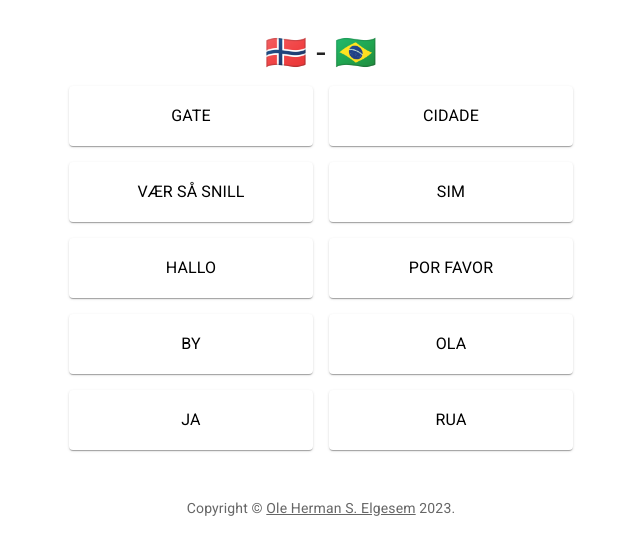
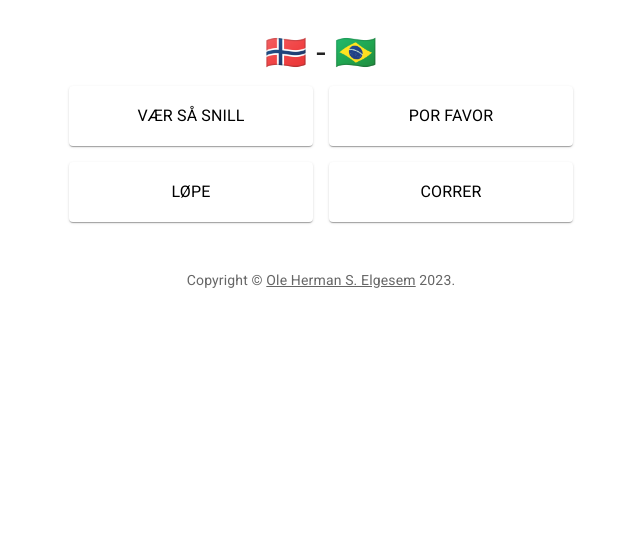
Before and after one commit to olehermanse/marina, a React (Vite) app: page / in a window 1280 px wide. Shown: the top 554 px of the page, without its empty margins (319-959 px from the left). Built offline with nearby package versions, Linux system fonts and the light colour scheme.

Commit message:
Dynamic difficulty
Signed-off-by: Ole Herman Schumacher Elgesem <ole@northern.tech>

```diff
--- a/src/App.tsx
+++ b/src/App.tsx
@@ -54,10 +54,10 @@ const dictionary = {
   kjæreste: "namorado/a",
 };
 
-function getNewWords() {
+function getNewWords(n) {
   let pairs = Object.entries(dictionary);
   shuffleArray(pairs);
-  let selection = pairs.slice(0, 5);
+  let selection = pairs.slice(0, n / 2);
   let no: string[] = [];
   let pt: string[] = [];
   for (let pair of selection) {
@@ -72,23 +72,28 @@ function getNewWords() {
 }
 
 export default function App() {
-  const [buttonStates, setButtonStates] = useState(Array(10).fill(""));
-  const [words, setWords] = useState(getNewWords());
+  const [difficulty, setDifficulty] = useState(4);
+  const [buttonStates, setButtonStates] = useState(Array(difficulty).fill(""));
+  const [words, setWords] = useState(getNewWords(difficulty));
 
   function leftSideClicked() {
-    return buttonStates.slice(0, 5).some((e) => e === "highlighted");
+    return buttonStates
+      .slice(0, words.length / 2)
+      .some((e) => e === "highlighted");
   }
 
   function rightSideClicked() {
-    return buttonStates.slice(5, 10).some((e) => e === "highlighted");
+    return buttonStates
+      .slice(words.length / 2, words.length)
+      .some((e) => e === "highlighted");
   }
 
-  function handleFillNewWords() {
-    setButtonStates(Array(10).fill(""));
-    setWords(getNewWords());
+  function handleFillNewWords(n) {
+    setButtonStates(Array(n).fill(""));
+    setWords(getNewWords(n));
   }
 
-  function handleBothSidesClicked(i) {
+  function handleBothSidesClicked(i: any) {
     const nextButtonStates = buttonStates.slice();
     nextButtonStates[i] = "highlighted";
     let indices = [];
@@ -97,9 +102,10 @@ export default function App() {
         indices.push(i);
       }
     }
-    let a = indices[0];
-    let b = indices[1];
-    let correct = dictionary[words[a].toLowerCase()] === words[b].toLowerCase();
+    let a: any = indices[0];
+    let b: any = indices[1];
+    let correct: any =
+      dictionary[words[a].toLowerCase()] === words[b].toLowerCase();
     if (correct) {
       nextButtonStates[a] = "disabled";
       nextButtonStates[b] = "disabled";
@@ -108,20 +114,25 @@ export default function App() {
       nextButtonStates[b] = "error";
     }
     if (nextButtonStates.every((e) => e === "disabled")) {
-      handleFillNewWords();
+      if (difficulty < 12) {
+        handleFillNewWords(difficulty + 2);
+        setDifficulty(difficulty + 2);
+      } else {
+        handleFillNewWords(difficulty);
+      }
       return;
     }
     setButtonStates(nextButtonStates);
   }
 
-  function handleWordClick(i) {
+  function handleWordClick(i: any) {
     if (buttonStates[i] === "disabled" || buttonStates[i] === "highlighted") {
       return;
     }
-    if (i < 5 && leftSideClicked()) {
+    if (i < words.length / 2 && leftSideClicked()) {
       return;
     }
-    if (i >= 5 && rightSideClicked()) {
+    if (i >= words.length / 2 && rightSideClicked()) {
       return;
     }
     if (leftSideClicked() || rightSideClicked()) {
@@ -156,41 +167,19 @@ export default function App() {
               spacing={2}
               sx={{ width: "100%" }}
             >
+              {[...Array(words.length).keys()]
+                .slice(0, words.length / 2)
+                .map((i) => {
+                  return (
                     <WordCard
-                word={words[0]}
-                buttonState={buttonStates[0]}
+                      buttonState={buttonStates[i]}
                       onWordClick={() => {
-                  handleWordClick(0);
+                        handleWordClick(i);
                       }}
-              ></WordCard>
-              <WordCard
-                word={words[1]}
-                buttonState={buttonStates[1]}
-                onWordClick={() => {
-                  handleWordClick(1);
-                }}
-              ></WordCard>
-              <WordCard
-                word={words[2]}
-                buttonState={buttonStates[2]}
-                onWordClick={() => {
-                  handleWordClick(2);
-                }}
-              ></WordCard>
-              <WordCard
-                word={words[3]}
-                buttonState={buttonStates[3]}
-                onWordClick={() => {
-                  handleWordClick(3);
-                }}
-              ></WordCard>
-              <WordCard
-                word={words[4]}
-                buttonState={buttonStates[4]}
-                onWordClick={() => {
-                  handleWordClick(4);
-                }}
-              ></WordCard>
+                      word={words[i]}
+                    />
+                  );
+                })}
             </Stack>
             <Stack
               justifyContent="center"
@@ -198,41 +187,19 @@ export default function App() {
               spacing={2}
               sx={{ width: "100%" }}
             >
+              {[...Array(words.length).keys()]
+                .slice(words.length / 2, words.length)
+                .map((i) => {
+                  return (
                     <WordCard
-                word={words[5]}
-                buttonState={buttonStates[5]}
+                      buttonState={buttonStates[i]}
                       onWordClick={() => {
-                  handleWordClick(5);
+                        handleWordClick(i);
                       }}
-              ></WordCard>
-              <WordCard
-                word={words[6]}
-                buttonState={buttonStates[6]}
-                onWordClick={() => {
-                  handleWordClick(6);
-                }}
-              ></WordCard>
-              <WordCard
-                word={words[7]}
-                buttonState={buttonStates[7]}
-                onWordClick={() => {
-                  handleWordClick(7);
-                }}
-              ></WordCard>
-              <WordCard
-                word={words[8]}
-                buttonState={buttonStates[8]}
-                onWordClick={() => {
-                  handleWordClick(8);
-                }}
-              ></WordCard>
-              <WordCard
-                word={words[9]}
-                buttonState={buttonStates[9]}
-                onWordClick={() => {
-                  handleWordClick(9);
-                }}
-              ></WordCard>
+                      word={words[i]}
+                    />
+                  );
+                })}
             </Stack>
           </Stack>
         </Container>
```
Lines whose indentation alone changed are shown as unchanged.
